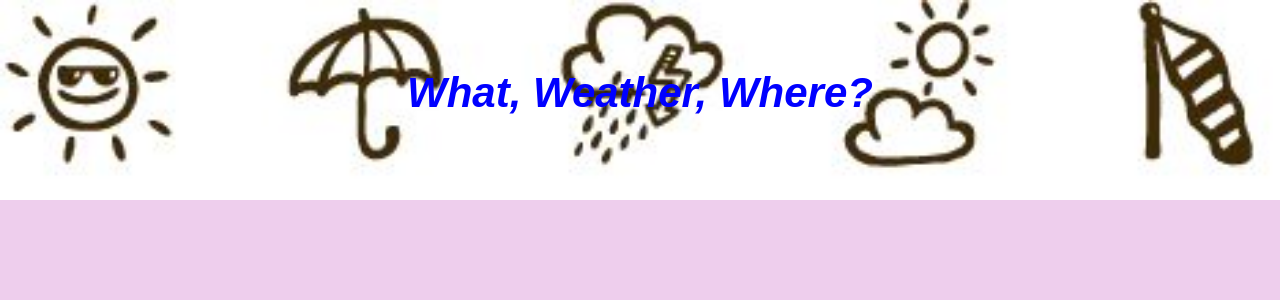
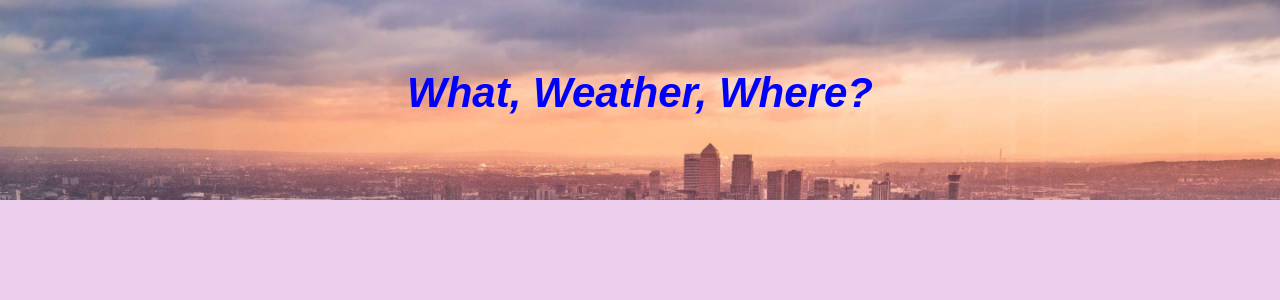
Before and after one commit to aureliaspecker/python_project, a Flask app: page / in a window 1280 px wide. Shown: the top 300 px of the page. Run offline with Flask 2, Linux system fonts and the light colour scheme; some libraries are stand-ins or nearby versions.

Commit message:
Changed header image
Changed header image

```diff
--- a/static/css/main.css
+++ b/static/css/main.css
@@ -7,7 +7,7 @@ body {
 	padding-top:50px;
 	text-align: center;
 	color: blue;
-	background-image: url("../images/weather_emojis.jpg");
+	background-image: url("../images/london_weather_test.jpg");
 	width:100%;
 	background-size: cover;
 	background-repeat: no-repeat;
```
Also changed, not shown: static/images/london_weather_test.jpg (added).
